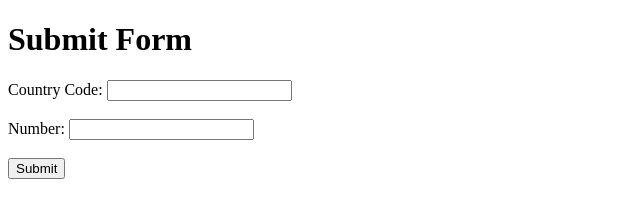
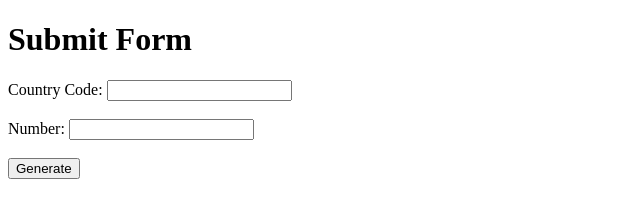
Before and after one commit to fukie/WhatsAppURL, a plain HTML site: page index.html in a window 1280 px wide. Shown: the full height of the page, 0-640 px from the left. Drawn offline with Linux system fonts and the light colour scheme.

Commit message:
Small changes to trigger Github Pages deployment

```diff
--- a/index.html
+++ b/index.html
@@ -12,7 +12,7 @@
 		<label for="input-field">Number:</label>
 		<input type="text" id="number" name="number" required><br><br>
 
-		<input type="submit" value="Submit">
+		<input type="submit" value="Generate">
 	</form>
 </body>
 </html>
```
